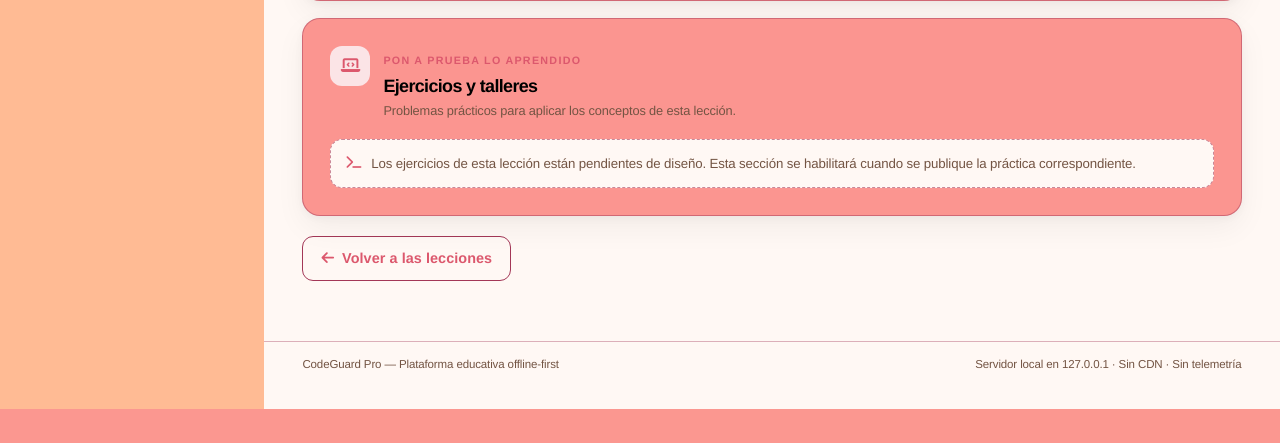
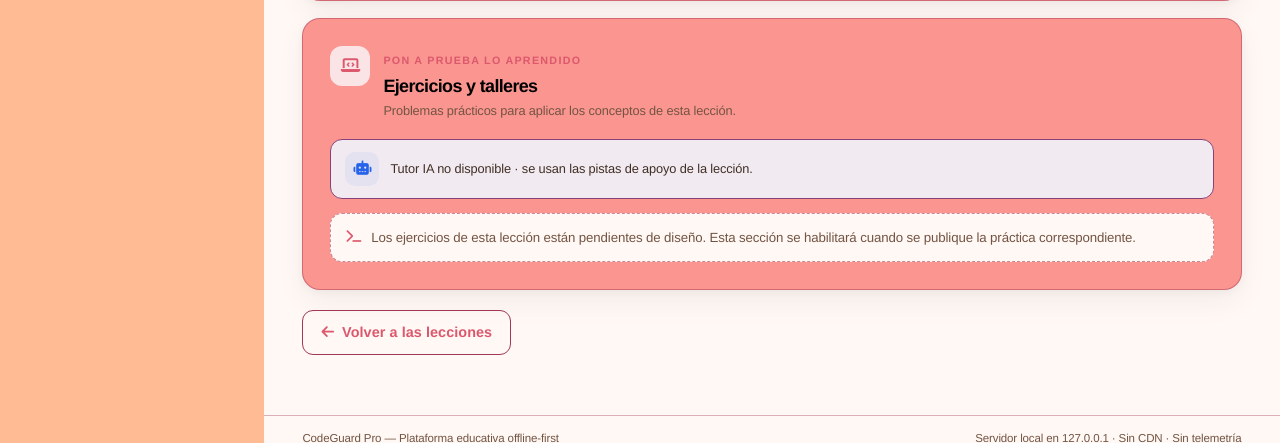
Before and after one commit to MaverickBms/CodeGuard-Pro, a Django app: template templates/roadmaps/leccion.html in a window 1280 px wide. Shown: the part 843-1286 px from the top of the page. Before the commit the page ends 1252 px from the top, so only its background shows below. Run offline with Django 5.2, Linux system fonts and the light colour scheme; the template is opened without the code that fills it, so the values that code supplies are empty; some libraries are stand-ins or nearby versions.

Commit message:
feat(tutoria): integrar API del tutor IA en la vista de lección (Fase 3)
- templates/roadmaps/leccion.html: estado del tutor (GET /tutoria/estado/),
  formulario con data-ejercicio-id (envío de intento), acciones de pista
  (data-tipo) y contenedores de análisis por ejercicio.
- static/js/tutoria.js (nuevo): consume /tutoria/* (estado, pistas con ciclo
  progresivo, análisis post-intento), respeta limit de 3 pistas y fallback.
- static/css/lesson-learning.css: estilos de tutoría usando tokens del tema
  (color-mix con variables semanticas).
- docs: sincronización ARQUITECTURA/PLAN_DESARROLLO/PLAN_MAESTRO con Fase 3.

Verificación: suite completa 206 tests OK, system check 0 issues.

```diff
--- a/static/css/lesson-learning.css
+++ b/static/css/lesson-learning.css
@@ -377,6 +377,75 @@ body[data-theme="light"] .main-content:has(.lesson-page) {
   font-size: .8rem;
   line-height: 1.55;
 }
+/* Tutoría con IA local (Fase 3) — consume los tokens del tema activo. */
+.lesson-tutor-status {
+  display: flex;
+  align-items: center;
+  gap: 11px;
+  margin-bottom: 14px;
+  padding: 12px 14px;
+  border: 1px solid color-mix(in srgb, var(--cg-info) 22%, var(--cg-border));
+  border-radius: 12px;
+  background: color-mix(in srgb, var(--cg-info) 6%, var(--lesson-card));
+}
+.lesson-tutor-status-icon {
+  display: grid;
+  place-items: center;
+  width: 34px;
+  height: 34px;
+  flex: 0 0 34px;
+  border-radius: 10px;
+  color: var(--cg-info);
+  background: color-mix(in srgb, var(--cg-info) 12%, var(--lesson-card));
+  font-size: .9rem;
+}
+.lesson-tutor-status-text {
+  margin: 0;
+  color: var(--cg-text-secondary);
+  font-size: .8rem;
+  line-height: 1.5;
+}
+.lesson-tutor-actions {
+  display: flex;
+  align-items: center;
+  gap: 9px;
+  flex-wrap: wrap;
+  margin-top: 14px;
+}
+.lesson-tutor-pista-btn { min-height: 38px; }
+.lesson-tutor-hint {
+  margin-top: 12px;
+  padding: 13px 14px;
+  border: 1px solid color-mix(in srgb, var(--cg-warning) 30%, var(--cg-border));
+  border-radius: 12px;
+  background: var(--lesson-card);
+}
+.lesson-tutor-hint[hidden] { display: none; }
+.lesson-tutor-hint-text {
+  margin: 0;
+  color: var(--cg-text);
+  font-size: .87rem;
+  line-height: 1.65;
+  overflow-wrap: anywhere;
+}
+.lesson-tutor-hint-meta { margin: 7px 0 0; color: var(--cg-text-muted); font-size: .72rem; }
+.lesson-tutor-analysis {
+  margin-top: 12px;
+  padding: 13px 14px;
+  border: 1px solid color-mix(in srgb, var(--cg-info) 24%, var(--cg-border));
+  border-radius: 12px;
+  background: color-mix(in srgb, var(--cg-info) 5%, var(--lesson-card));
+}
+.lesson-tutor-analysis[hidden] { display: none; }
+.lesson-tutor-analysis h4 {
+  margin: 0 0 8px;
+  color: var(--cg-text);
+  font-size: .85rem;
+  font-weight: 750;
+  letter-spacing: -.02em;
+}
+.lesson-tutor-analysis-result { margin: 0 0 6px; color: var(--cg-text-secondary); font-size: .78rem; font-weight: 700; }
+.lesson-tutor-analysis-text { margin: 0; color: var(--cg-text); font-size: .85rem; line-height: 1.65; overflow-wrap: anywhere; }
 
 @media (prefers-reduced-motion: reduce) {
   .lesson-page * { scroll-behavior: auto !important; transition-duration: .01ms !important; }
--- /dev/null
+++ b/static/js/tutoria.js
@@ -0,0 +1,196 @@
+/* CodeGuard Pro — Tutoría con IA local (Fase 3) integrada en la experiencia de lección.
+   Consume los endpoints JSON de /tutoria/* (estado, pistas y análisis de intentos).
+   El tutor nunca ejecuta código del estudiante ni expone la solución: la UI solo
+   muestra pistas y análisis pedagógicos. */
+(function () {
+  'use strict';
+
+  var ESTADO_URL = '/tutoria/estado/';
+  var BASE_PISTA_URL = '/tutoria/ejercicio/';
+  var TIPOS_PISTA = ['orientacion', 'estrategia', 'concretizacion'];
+  var FLAG_PENDIENTE_PREFIX = 'cg-tutoria-intento-pendiente-';
+
+  function getCookie(name) {
+    var cookies = document.cookie ? document.cookie.split(';') : [];
+    for (var i = 0; i < cookies.length; i++) {
+      var cookie = cookies[i].trim();
+      if (cookie.indexOf(name + '=') === 0) {
+        return decodeURIComponent(cookie.substring(name.length + 1));
+      }
+    }
+    return '';
+  }
+
+  function postJsonLike(url, params) {
+    var body = new URLSearchParams(params);
+    var headers = { 'Content-Type': 'application/x-www-form-urlencoded; charset=UTF-8' };
+    var csrfToken = getCookie('csrftoken');
+    if (csrfToken) {
+      headers['X-CSRFToken'] = csrfToken;
+    }
+    return fetch(url, {
+      method: 'POST',
+      headers: headers,
+      body: body,
+      credentials: 'same-origin',
+    }).then(function (response) {
+      return response
+        .json()
+        .then(function (data) { return { ok: response.ok, data: data || {} }; })
+        .catch(function () {
+          return { ok: false, data: { exito: false, error: 'La respuesta del servidor no es válida.' } };
+        });
+    });
+  }
+
+  function renderEstado(statusElement, data) {
+    var disponible = Boolean(data && data.disponible);
+    var modelo = (data && data.modelo) || 'tutor local';
+    var limite = (data && data.limite_pistas) || 3;
+    var texto = disponible
+      ? 'Tutor IA disponible · modelo ' + modelo + ' · ' + limite + ' pistas por ejercicio.'
+      : 'Tutor IA no disponible · se usan las pistas de apoyo de la lección.';
+    var textoElement = statusElement.querySelector('.lesson-tutor-status-text');
+    if (textoElement) textoElement.textContent = texto;
+  }
+
+  function cargarEstado() {
+    var statusElement = document.getElementById('tutoriaStatus');
+    if (!statusElement) return Promise.resolve(null);
+    return fetch(ESTADO_URL, { credentials: 'same-origin' })
+      .then(function (response) { return response.json(); })
+      .then(function (data) { renderEstado(statusElement, data); return data; })
+      .catch(function () { renderEstado(statusElement, null); });
+  }
+
+  function solicitarPista(boton) {
+    var ejercicioId = boton.getAttribute('data-ejercicio-id');
+    var tipo = boton.getAttribute('data-tipo') || TIPOS_PISTA[0];
+    var hintElement = document.getElementById('tutoriaHint-' + ejercicioId);
+    var hintTexto = hintElement ? hintElement.querySelector('.lesson-tutor-hint-text') : null;
+    var hintMeta = hintElement ? hintElement.querySelector('.lesson-tutor-hint-meta') : null;
+    boton.disabled = true;
+
+    return postJsonLike(BASE_PISTA_URL + ejercicioId + '/pista/', { tipo: tipo }).then(function (response) {
+      boton.disabled = false;
+      var data = response.data || {};
+      if (response.ok && data.exito) {
+        if (hintElement) {
+          hintElement.hidden = false;
+          if (hintTexto) hintTexto.textContent = data.pista || '';
+          if (hintMeta) {
+            hintMeta.textContent = 'Pista ' + (data.numero || '') + ' de 3 · quedan ' + (data.restantes || 0) + ' pistas disponibles.';
+          }
+        }
+        var indice = TIPOS_PISTA.indexOf(tipo);
+        var siguiente = TIPOS_PISTA[indice + 1];
+        if (siguiente) {
+          boton.setAttribute('data-tipo', siguiente);
+        }
+        if ((data.restantes || 0) <= 0) {
+          boton.disabled = true;
+        }
+      } else if (hintElement) {
+        hintElement.hidden = false;
+        if (hintTexto) hintTexto.textContent = (data && data.error) || 'No se pudo obtener la pista en este momento.';
+        if (hintMeta) hintMeta.textContent = '';
+      }
+    });
+  }
+
+  function obtenerIntentoReciente(ejercicioElemento) {
+    if (!ejercicioElemento) return null;
+    var intentos = ejercicioElemento.querySelectorAll('.lesson-attempt');
+    var intentoElemento = intentos.length ? intentos[0] : null;
+    if (!intentoElemento) return null;
+    return intentoElemento.getAttribute('data-intento-id');
+  }
+
+  function renderAnalisis(contenedor, data) {
+    var resultado = data ? data.resultado_evaluacion : null;
+    var texto = (data && data.analisis_tutor) || '';
+    var resultadoElement = contenedor.querySelector('.lesson-tutor-analysis-result');
+    var textoElement = contenedor.querySelector('.lesson-tutor-analysis-text');
+    if (resultadoElement) {
+      var etiqueta = resultado === 'aprobado'
+        ? 'Aprobado'
+        : resultado === 'no_aprobado'
+          ? 'No aprobado'
+          : 'Pendiente de revisión';
+      resultadoElement.textContent = etiqueta;
+    }
+    if (textoElement) textoElement.textContent = texto;
+  }
+
+  function analizarIntento(ejercicioId, intentoId) {
+    var contenedor = document.getElementById('tutoriaAnalisis-' + ejercicioId);
+    if (!contenedor) return Promise.resolve(null);
+    contenedor.hidden = true;
+    return postJsonLike(BASE_PISTA_URL + ejercicioId + '/analizar/', {
+      intento_ejercicio_id: intentoId,
+    }).then(function (response) {
+      var data = response.data || {};
+      var contenedorActual = document.getElementById('tutoriaAnalisis-' + ejercicioId);
+      if (response.ok && data.exito && contenedorActual) {
+        contenedorActual.hidden = false;
+        renderAnalisis(contenedorActual, data);
+      }
+      return response;
+    });
+  }
+
+  function procesarIntentosPendientes() {
+    var formularios = Array.prototype.slice.call(document.querySelectorAll('.lesson-submission'));
+    formularios.forEach(function (formulario) {
+      var ejercicioId = formulario.getAttribute('data-ejercicio-id');
+      if (!ejercicioId) return;
+      var clave = FLAG_PENDIENTE_PREFIX + ejercicioId;
+      var pendiente = false;
+      try {
+        pendiente = sessionStorage.getItem(clave) === '1';
+        sessionStorage.removeItem(clave);
+      } catch (error) { /* almacenamiento opcional */ }
+      if (!pendiente) return;
+
+      var articulo = typeof formulario.closest === 'function'
+        ? formulario.closest('.lesson-exercise')
+        : null;
+      var intentoId = obtenerIntentoReciente(articulo);
+      if (!intentoId) return;
+      analizarIntento(ejercicioId, intentoId);
+    });
+  }
+
+  function inicializar() {
+    cargarEstado();
+
+    document.addEventListener('click', function (event) {
+      var objetivo = event.target;
+      var boton = objetivo && typeof objetivo.closest === 'function'
+        ? objetivo.closest('.lesson-tutor-pista-btn')
+        : null;
+      if (!boton) return;
+      event.preventDefault();
+      solicitarPista(boton);
+    });
+
+    document.addEventListener('submit', function (event) {
+      var formulario = event.target;
+      if (!formulario || typeof formulario.matches !== 'function') return;
+      if (!formulario.matches('.lesson-submission')) return;
+      var ejercicioId = formulario.getAttribute('data-ejercicio-id');
+      if (!ejercicioId) return;
+      try {
+        sessionStorage.setItem(FLAG_PENDIENTE_PREFIX + ejercicioId, '1');
+      } catch (error) { /* almacenamiento opcional */ }
+    });
+
+    document.addEventListener('DOMContentLoaded', procesarIntentosPendientes);
+  }
+
+  if (document.readyState === 'loading') {
+    document.addEventListener('DOMContentLoaded', inicializar);
+  } else {
+    inicializar();
+  }
+})();
--- a/templates/roadmaps/leccion.html
+++ b/templates/roadmaps/leccion.html
@@ -95,6 +95,10 @@
 
   <section class="lesson-panel cg-card" id="ejercicios">
     <div class="lesson-section-heading"><span class="lesson-section-icon"><i class="fa-solid fa-laptop-code"></i></span><div><span class="lesson-overline">PON A PRUEBA LO APRENDIDO</span><h2>Ejercicios y talleres</h2><p>Problemas prácticos para aplicar los conceptos de esta lección.</p></div></div>
+    <div class="lesson-tutor-status" id="tutoriaStatus" role="status">
+      <span class="lesson-tutor-status-icon" aria-hidden="true"><i class="fa-solid fa-robot"></i></span>
+      <p class="lesson-tutor-status-text">Consultando disponibilidad del tutor IA…</p>
+    </div>
     <div class="lesson-exercise-list">
       {% for ejercicio in ejercicios %}
         <article class="lesson-exercise">
@@ -105,7 +109,7 @@
           {% if ejercicio.codigo_inicial %}<pre class="lesson-code"><code>{{ ejercicio.codigo_inicial }}</code></pre>{% endif %}
 
           {% if ejercicio.id %}
-            <form class="lesson-submission" method="post" action="{% url 'roadmaps:enviar_intento' ejercicio.id %}">
+            <form class="lesson-submission" method="post" action="{% url 'roadmaps:enviar_intento' ejercicio.id %}" data-ejercicio-id="{{ ejercicio.id }}">
               {% csrf_token %}
               <label for="respuesta-{{ ejercicio.id }}">Tu respuesta</label>
               <textarea id="respuesta-{{ ejercicio.id }}" name="respuesta" rows="7" maxlength="20000" required placeholder="Escribe aquí tu solución o respuesta..."></textarea>
@@ -118,11 +122,28 @@
             <div class="lesson-empty"><i class="fa-solid fa-lock"></i><span>Este ejercicio pertenece a una versión histórica y se conserva para consulta. No admite nuevas entregas.</span></div>
           {% endif %}
 
+          {% if ejercicio.id %}
+            <div class="lesson-tutor-actions">
+              <button class="btn-theme btn-theme-ghost lesson-tutor-pista-btn" type="button" data-ejercicio-id="{{ ejercicio.id }}" data-tipo="orientacion">
+                <i class="fa-solid fa-lightbulb"></i> Pedir pista
+              </button>
+            </div>
+            <div class="lesson-tutor-hint" id="tutoriaHint-{{ ejercicio.id }}" hidden>
+              <p class="lesson-tutor-hint-text"></p>
+              <p class="lesson-tutor-hint-meta"></p>
+            </div>
+            <div class="lesson-tutor-analysis" id="tutoriaAnalisis-{{ ejercicio.id }}" hidden>
+              <h4>Análisis del tutor</h4>
+              <p class="lesson-tutor-analysis-result"></p>
+              <p class="lesson-tutor-analysis-text"></p>
+            </div>
+          {% endif %}
+
           {% if ejercicio.intentos_usuario %}
             <div class="lesson-attempt-history">
               <h4>Últimos intentos</h4>
               {% for intento in ejercicio.intentos_usuario %}
-                <article class="lesson-attempt">
+                <article class="lesson-attempt" data-intento-id="{{ intento.id }}">
                   <div class="lesson-attempt-meta">
                     <strong>{{ intento.get_resultado_display }}</strong>
                     <time datetime="{{ intento.creado_en|date:'c' }}">{{ intento.creado_en|date:"d/m/Y H:i" }}</time>
@@ -147,3 +168,7 @@
   </footer>
 </div>
 {% endblock %}
+
+{% block extra_js %}
+<script src="{% static 'js/tutoria.js' %}"></script>
+{% endblock %}
```
Also changed, not shown: docs/ARQUITECTURA.md (+5 -3 lines), docs/PLAN_DESARROLLO.md (+1 -0 lines), docs/PLAN_MAESTRO_CODEGUARD.md (+12 -2 lines).
